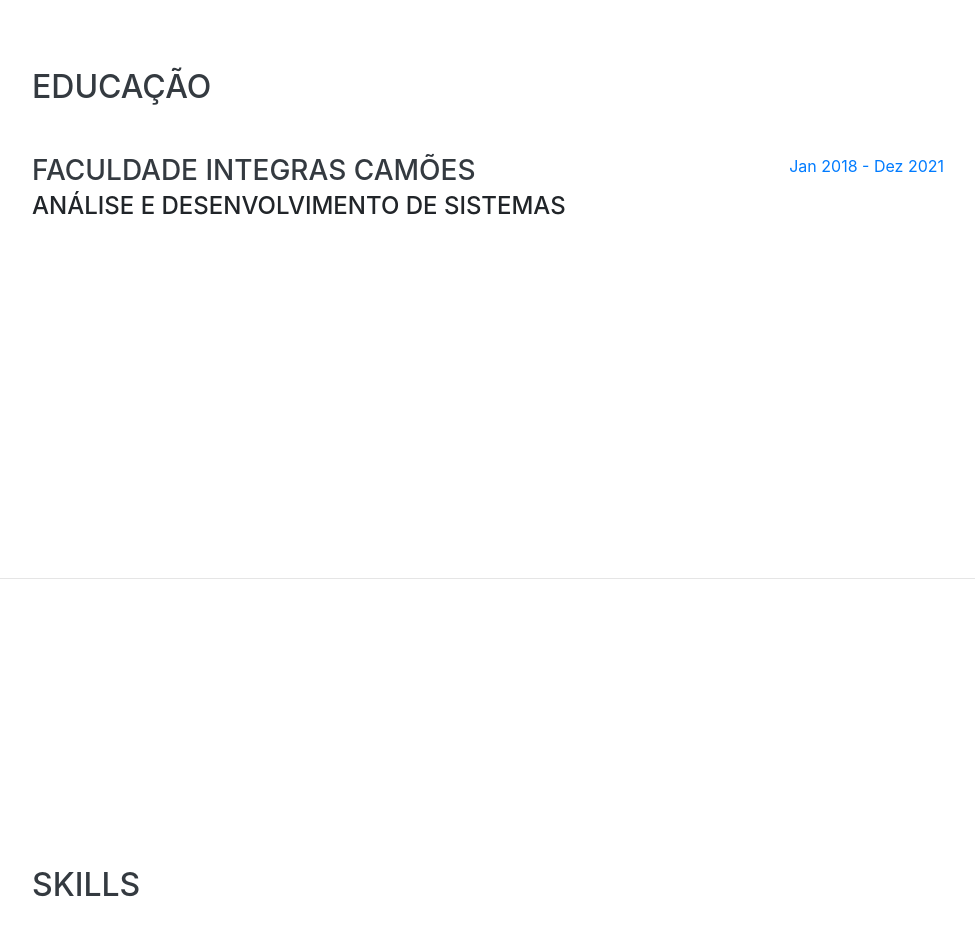
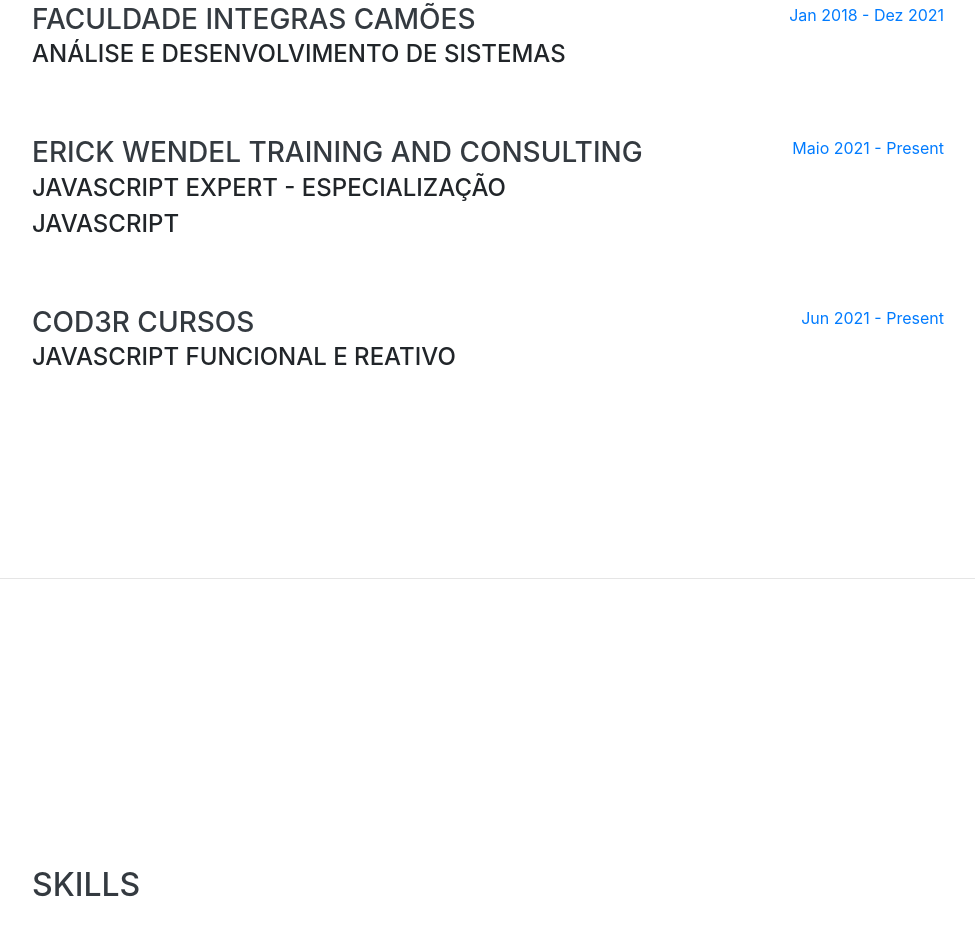
Before and after one commit to williamkoller/williamkoller.github.io, a website with bundled scripts: page index.html in a window 1280 px wide. Shown: the part 3633-4569 px from the top of the page, without its empty margins (288-1263 px from the left). Built offline with nearby package versions, Linux system fonts and the light colour scheme; a web font is replaced by a local one.

```diff
--- a/index.html
+++ b/index.html
@@ -249,6 +249,26 @@
           </div>
         </div>
 
+        <div class="resume-item d-flex flex-column flex-md-row justify-content-between mb-5">
+          <div class="resume-content">
+            <h3 class="mb-0">Erick Wendel Training and Consulting</h3>
+            <div class="subheading mb-3">Javascript Expert - Especialização Javascript</div>
+          </div>
+          <div class="resume-date text-md-right">
+            <span class="text-primary">Maio 2021 - Present</span>
+          </div>
+        </div>
+
+        <div class="resume-item d-flex flex-column flex-md-row justify-content-between mb-5">
+          <div class="resume-content">
+            <h3 class="mb-0">Cod3r Cursos</h3>
+            <div class="subheading mb-3">Javascript Funcional e Reativo</div>
+          </div>
+          <div class="resume-date text-md-right">
+            <span class="text-primary">Jun 2021 - Present</span>
+          </div>
+        </div>
+
       </div>
     </section>
 
```
Also changed, not shown: 1 other file.
